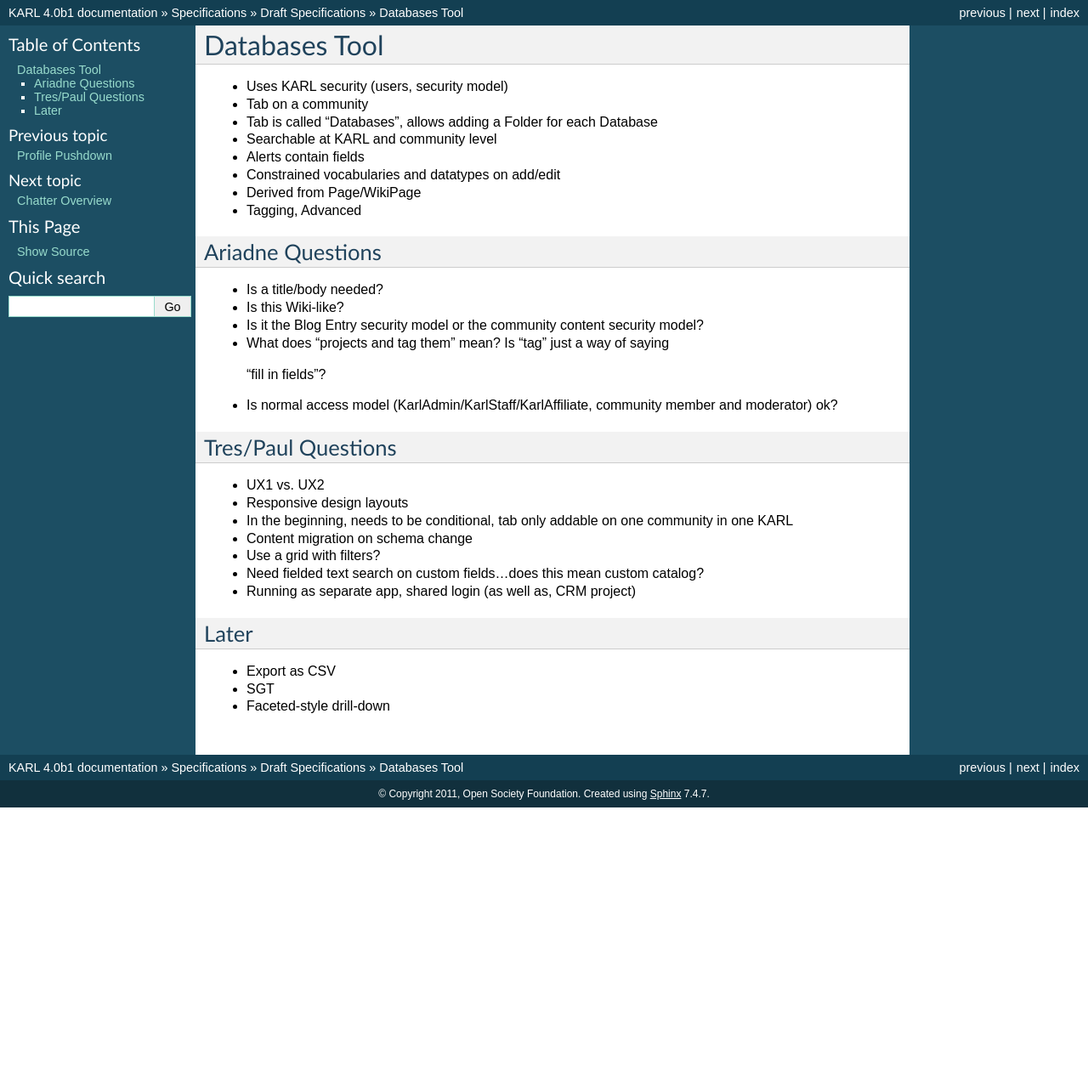
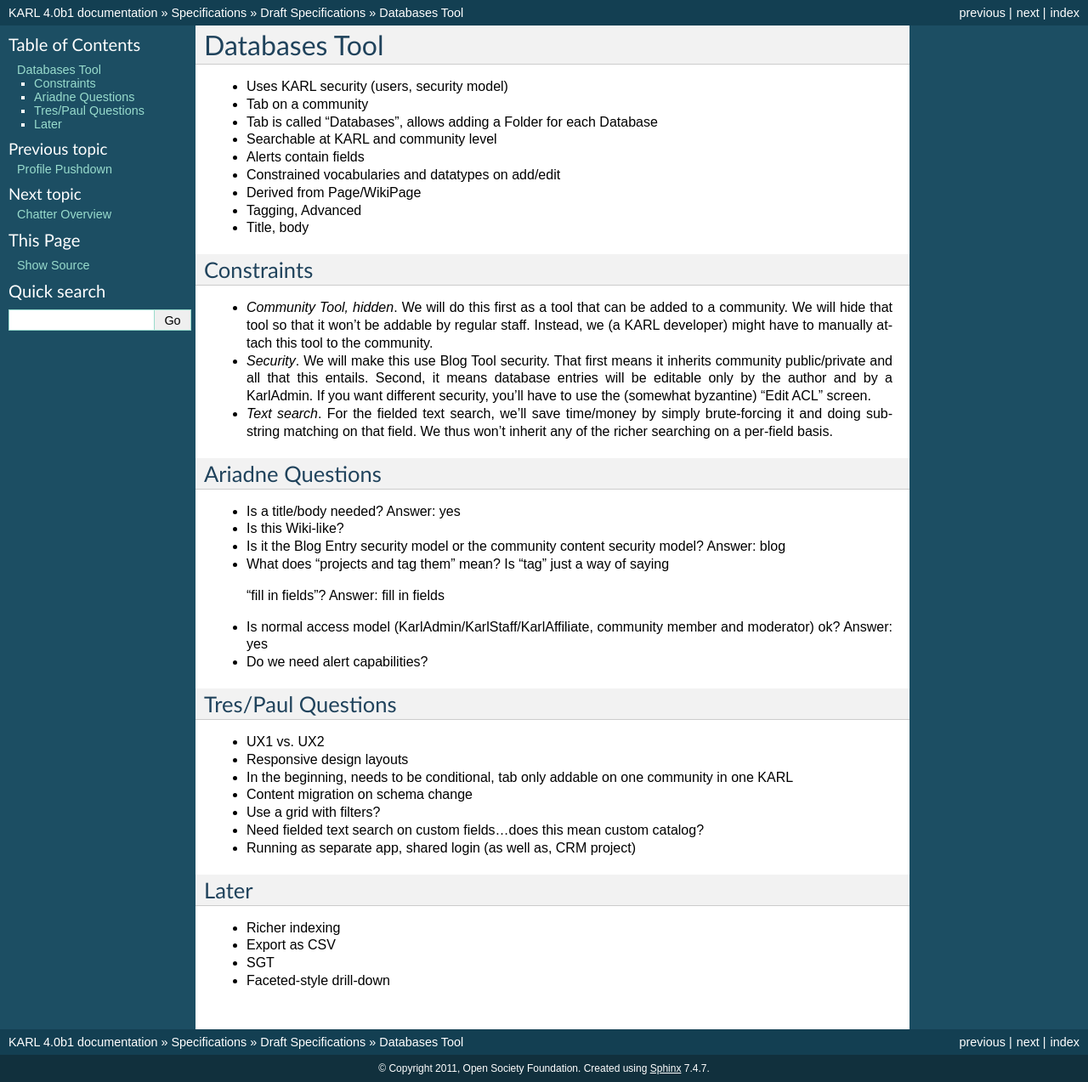
Before and after one commit to karlproject/karldocs, a Sphinx documentation site: the page built from docs/specs/drafts/databases-tool.rst, in a window 1280 px wide. Shown: the whole page at 85% size. Built offline with Sphinx 7.4.7, drawn with Linux system fonts in a browser that asks for light colours; before the commit the page ends 950 px from its top, so only the background shows below that.

```diff
--- a/docs/ltk/index.rst
+++ b/docs/ltk/index.rst
@@ -196,6 +196,8 @@ Below are LTK components that might be slotted into this layer.
 
 - Serving static files with FFE
 
+- Streaming blobs
+
 .. toctree::
    :maxdepth: 1
 
--- a/docs/specs/drafts/databases-tool.rst
+++ b/docs/specs/drafts/databases-tool.rst
@@ -18,22 +18,43 @@ Databases Tool
 
 - Tagging, Advanced
 
+- Title, body
+
+Constraints
+===========
+
+- *Community Tool, hidden*. We will do this first as a tool that can be
+  added to a community. We will hide that tool so that it won't be
+  addable by regular staff. Instead, we (a KARL developer) might have to
+  manually attach this tool to the community.
+
+- *Security*. We will make this use Blog Tool security. That first
+  means it inherits community public/private and all that this entails.
+  Second, it means database entries will be editable only by the author
+  and by a KarlAdmin. If you want different security,
+  you'll have to use the (somewhat byzantine) "Edit ACL" screen.
+
+- *Text search*. For the fielded text search, we'll save time/money by
+  simply brute-forcing it and doing substring matching on that field.
+  We thus won't inherit any of the richer searching on a per-field basis.
+
 Ariadne Questions
 =================
 
-- Is a title/body needed?
+- Is a title/body needed? Answer: yes
 
 - Is this Wiki-like?
 
 - Is it the Blog Entry security model or the community content security
-  model?
+  model? Answer: blog
 
 - What does "projects and tag them" mean? Is "tag" just a way of saying
- "fill in fields"?
+ "fill in fields"? Answer: fill in fields
 
 - Is normal access model (KarlAdmin/KarlStaff/KarlAffiliate,
-  community member and moderator) ok?
+  community member and moderator) ok? Answer: yes
 
+- Do we need alert capabilities?
 
 Tres/Paul Questions
 ===================
@@ -57,6 +78,8 @@ Tres/Paul Questions
 Later
 =====
 
+- Richer indexing
+
 - Export as CSV
 
 - SGT
```
Also changed, not shown: docs/specs/drafts/external-authentication.rst (+12 -5 lines).
